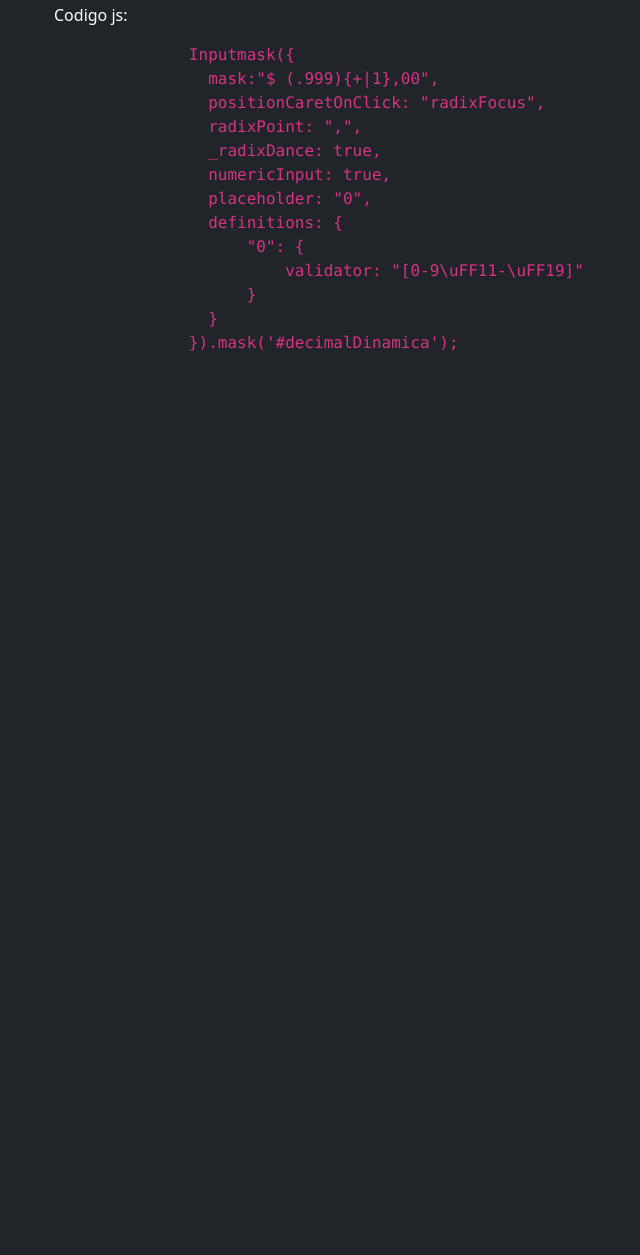
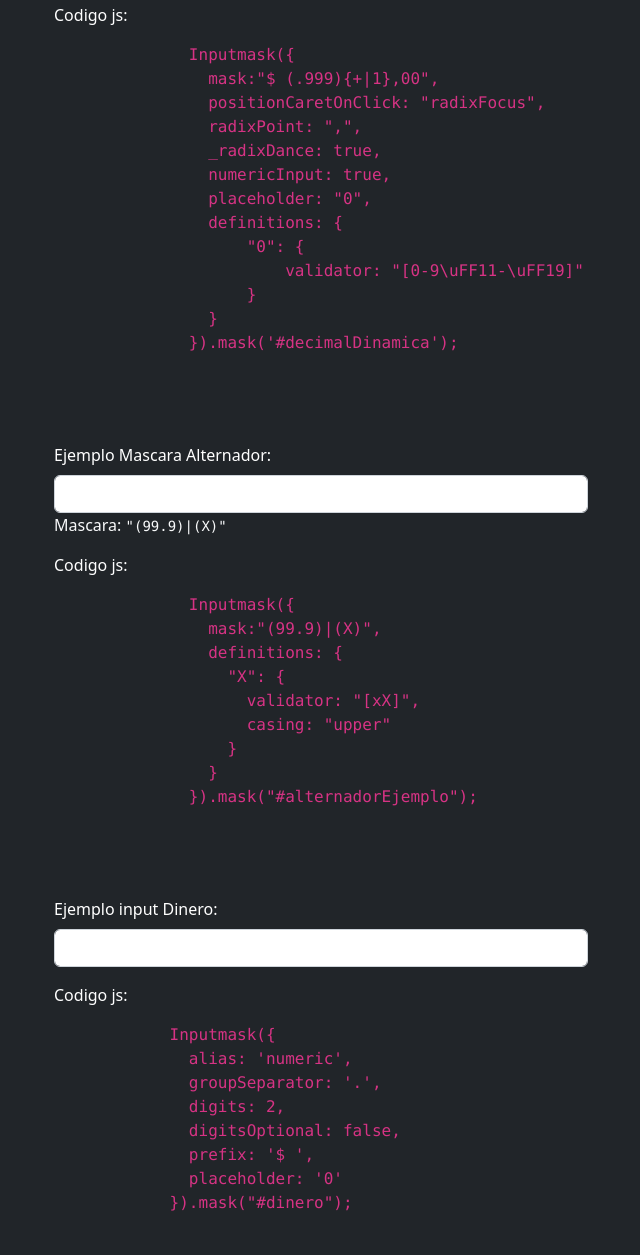
Before and after one commit to LeonardoMercado/estudio_imask, a website: page index.html in a window 1280 px wide. Shown: the part 1539-2794 px from the top of the page, without its empty margins (319-959 px from the left). Before the commit the page ends 1934 px from the top, so only its background shows below. Drawn offline with nearby package versions, Linux system fonts and the light colour scheme.

Commit message:
Desarrollo mascara para inputs de dinero

```diff
--- a/index.html
+++ b/index.html
@@ -18,20 +18,6 @@
         <!-- Ejemplo Basico para Pruebas -->
         <div class="input-group">
           <input type="text" class="form-control" id="basicoPruebas" autocomplete="off">
-        <!-- </div>
-        <div class="text-light">
-          Mascara: <pre class="d-inline">"+(57) 9{3} 9{3} 9{4}"</pre>
-        </div>
-        <div class="mt-3">
-          <p>Codigo js: </p>
-          <code>
-            <pre class="fs-6">
-            Inputmask({
-              mask: '+(57) 9{3} 9{3} 9{4}',
-            }).mask("#idInput");
-            </pre>
-          </code>
-        </div> -->
       </div>
       <div class="col-3"></div>
     </div>
@@ -96,7 +82,7 @@
       <div class="col-3"></div>
       <div class="col-6">
         <label for="emailDinamico" class="form-label">Ejemplo email con mascara dinamica: </label>
-        <!-- Ejemplo Placa Carro -->
+        <!-- Ejemplo correo electronico -->
         <div class="input-group">
           <input type="text" class="form-control" id="emailDinamico" autocomplete="off">
         </div>
@@ -134,7 +120,7 @@
       <div class="col-3"></div>
       <div class="col-6">
         <label for="decimalDinamica" class="form-label">Ejemplo numero decimal con mascara dinamica: </label>
-        <!-- Ejemplo Placa Carro -->
+        <!-- Ejemplo mascara dinamica -->
         <div class="input-group">
           <input type="text" class="form-control" id="decimalDinamica" autocomplete="off">
         </div>
@@ -166,9 +152,75 @@
     </div>
   </div>
 
+  <div class="container mt-5">
+    <div class="row">
+      <div class="col-3"></div>
+      <div class="col-6">
+        <label for="alternadorEjemplo" class="form-label">Ejemplo Mascara Alternador: </label>
+        <!-- Ejemplo mascara alternador -->
+        <div class="input-group">
+          <input type="text" class="form-control" id="alternadorEjemplo" autocomplete="off">
+        </div>
+        <div class="text-light">
+          Mascara: <pre class="d-inline">"(99.9)|(X)"</pre>
+        </div>
+        <div class="mt-3">
+          <p>Codigo js: </p>
+          <code>
+            <pre class="fs-6">
+              Inputmask({
+                mask:"(99.9)|(X)",
+                definitions: {
+                  "X": {
+                    validator: "[xX]",
+                    casing: "upper"
+                  }
+                }
+              }).mask("#alternadorEjemplo");
+            </pre>
+          </code>
+        </div>
+      </div>
+      <div class="col-3"></div>
+    </div>
+  </div>
+
+  <div class="container mt-5">
+    <div class="row">
+      <div class="col-3"></div>
+      <div class="col-6">
+        <label for="dinero" class="form-label">Ejemplo input Dinero: </label>
+        <!-- Ejemplo Basico para Pruebas -->
+        <div class="input-group">
+          <input type="text" class="form-control" id="dinero" autocomplete="off" inputmode="numeric" maxlength="15">
+      </div>
+      <div class="mt-3">
+        <p>Codigo js: </p>
+        <code>
+          <pre class="fs-6">
+            Inputmask({
+              alias: 'numeric',
+              groupSeparator: '.',
+              digits: 2,
+              digitsOptional: false,
+              prefix: '$ ',
+              placeholder: '0'
+            }).mask("#dinero");
+          </pre>
+        </code>
+      </div>
+      <div class="col-3"></div>
+    </div>
+  </div>
+
+
+
   <script src="https://cdn.jsdelivr.net/npm/bootstrap@5.2.3/dist/js/bootstrap.bundle.min.js" integrity="sha384-kenU1KFdBIe4zVF0s0G1M5b4hcpxyD9F7jL+jjXkk+Q2h455rYXK/7HAuoJl+0I4" crossorigin="anonymous"></script>
   <script src="node_modules/jquery/dist/jquery.js"></script>
   <script src="node_modules/inputmask/dist/inputmask.js"></script>
+  <!-- Para pruebas de inputmask en html
+  <script src="node_modules/inputmask/dist/bindings/inputmask.binding.js"></script>
+   -->
   <script src="js/script.js"></script>
 </body>
 </html>
--- a/js/script.js
+++ b/js/script.js
@@ -1,17 +1,7 @@
 $(document).ready(function(){
 
   Inputmask({
-    mask:"$ (,999){+|1}.00",
-    positionCaretOnClick: "radixFocus",
-    radixPoint: ".",
-    _radixDance: true,
-    numericInput: true,
-    placeholder: "0",
-    definitions: {
-        "0": {
-            validator: "[0-9]"
-        }
-    }
+    mask:"999",
   }).mask("#basicoPruebas");
 
   Inputmask({
@@ -51,6 +41,27 @@ $(document).ready(function(){
     }
   }).mask('#decimalDinamica');
 
+  Inputmask({
+    mask:"(99.9)|(X)",
+    keepStatic: false,
+    definitions: {
+      "X": {
+        validator: "[xX]",
+        casing: "upper"
+      }
+    }
+  }).mask("#alternadorEjemplo");
+
+  Inputmask({
+    alias: 'numeric',
+    autoGroup: true,
+    groupSeparator: "\\.",
+    digits: 2,
+    digitsOptional: false,
+    prefix: '$ ',
+    placeholder: '0',
+  }).mask("#dinero");
+
 
 
 });
```
Also changed, not shown: README.md.
